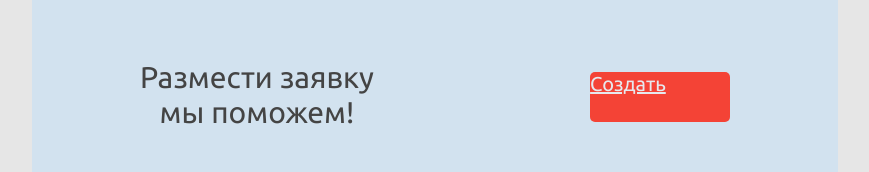
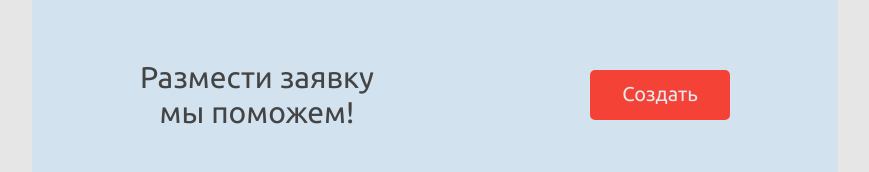
Before and after one commit to Sallinov/helper, a website: page index.html in a window 1280 px wide. Shown: the part 1346-1518 px from the top of the page, without its empty margins (205-1074 px from the left). Drawn offline with Linux system fonts and the light colour scheme.

Commit message:
Update style.css

```diff
--- a/style.css
+++ b/style.css
@@ -105,9 +105,11 @@ body {
 	font-size: 30px;
 }
 .btnadd{
-	margin-top: 12px;
+	text-align: center;
+	padding: 12px 0;
+	text-decoration: none;
+	margin: 10px 0;
 	width: 140px;
-	height: 50px;
 	border-color: #f44336;
 	background: #f44336;
 	outline: none;
```
